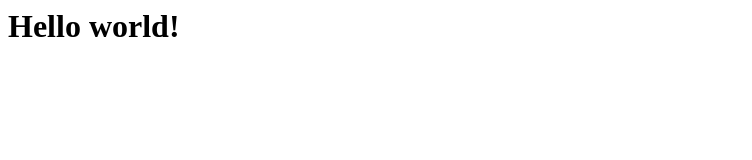
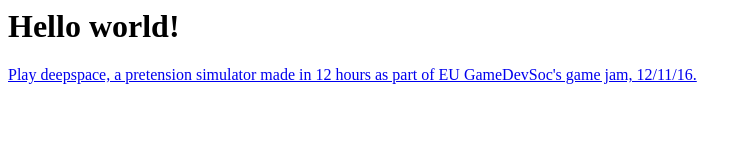
Before and after one commit to pbsinclair42/pbsinclair42.github.io, a plain HTML site: page index.html in a window 1280 px wide. Shown: the whole page, without its empty margins (0-752 px from the left). Drawn offline with Linux system fonts and the light colour scheme.

Commit message:
Add link to deepspace

```diff
--- a/index.html
+++ b/index.html
@@ -3,4 +3,5 @@
 </head>
 <body>
     <h1>Hello world!</h1>
+    <a href='deepspace'>Play deepspace, a pretension simulator made in 12 hours as part of EU GameDevSoc's game jam, 12/11/16.</a>
 </body>
```
